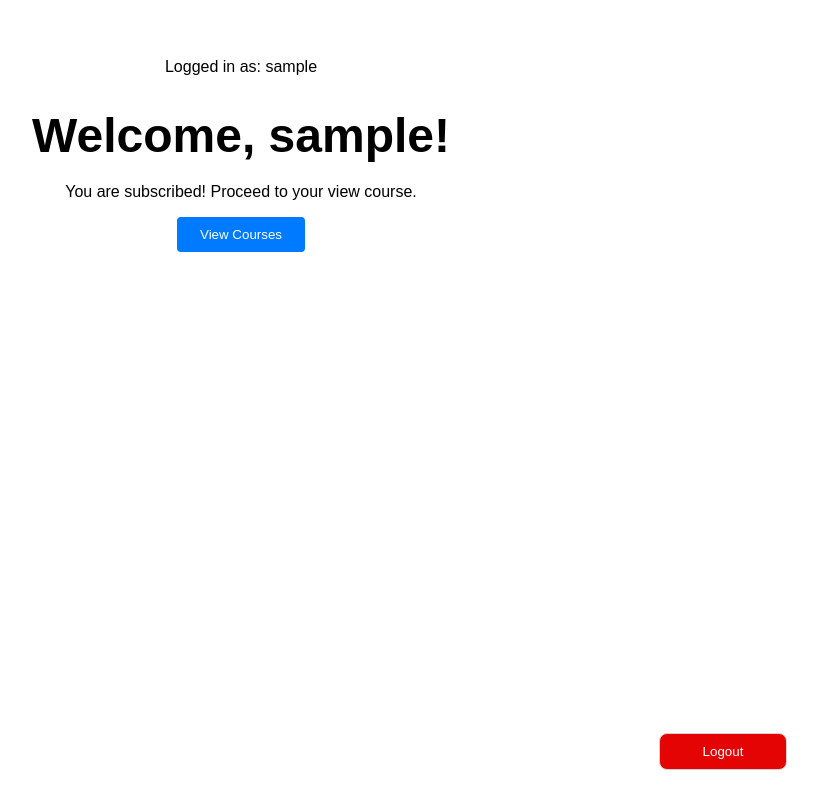
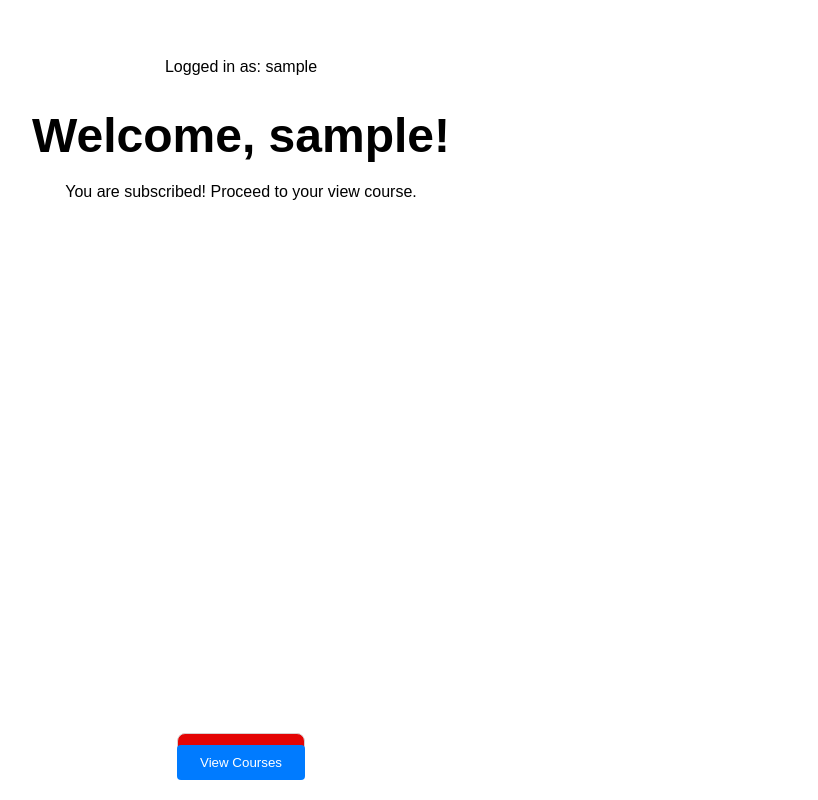
Before and after one commit to Manohar-1305/course-content, a Flask app: page /welcome in a window 1280 px wide. Shown: the whole page, without its empty margins (399-1217 px from the left). Run offline with Flask 3, Linux system fonts and the light colour scheme; the visitor is signed in with stand-in values (Sample User, id 1).

Commit message:
Update welcome.html

```diff
--- a/templates/welcome.html
+++ b/templates/welcome.html
@@ -30,6 +30,8 @@
 button {
   width: 10%;
   position: fixed;
+  bottom: 20px; /* Position the button 20px above the bottom of the screen */
+  left: 50%; /* Center the button horizontally */
   transform: translateX(-50%);
   padding: 10px;
   background-color: #007bff;
@@ -38,6 +40,7 @@ button {
   border-radius: 4px;
   cursor: pointer;
 }
+
 
 button:hover {
   background-color: #0056b3;
```
